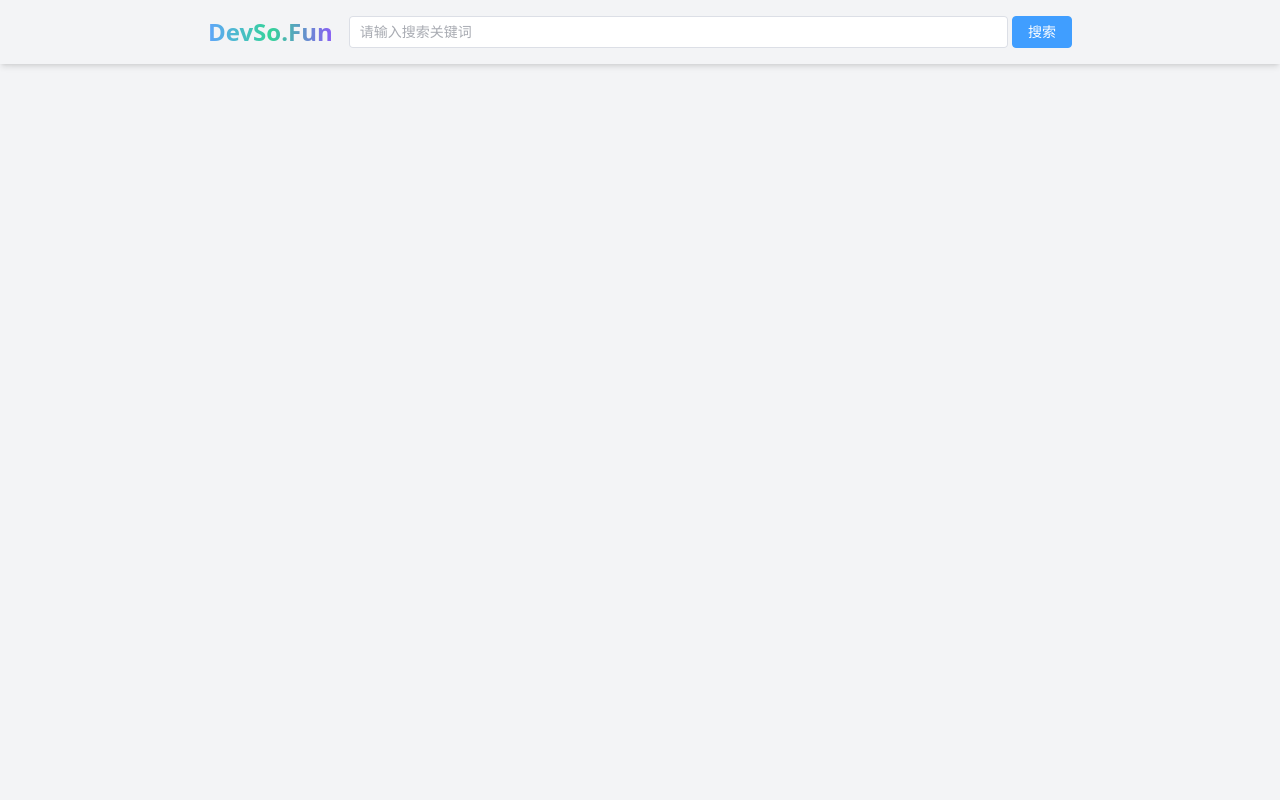
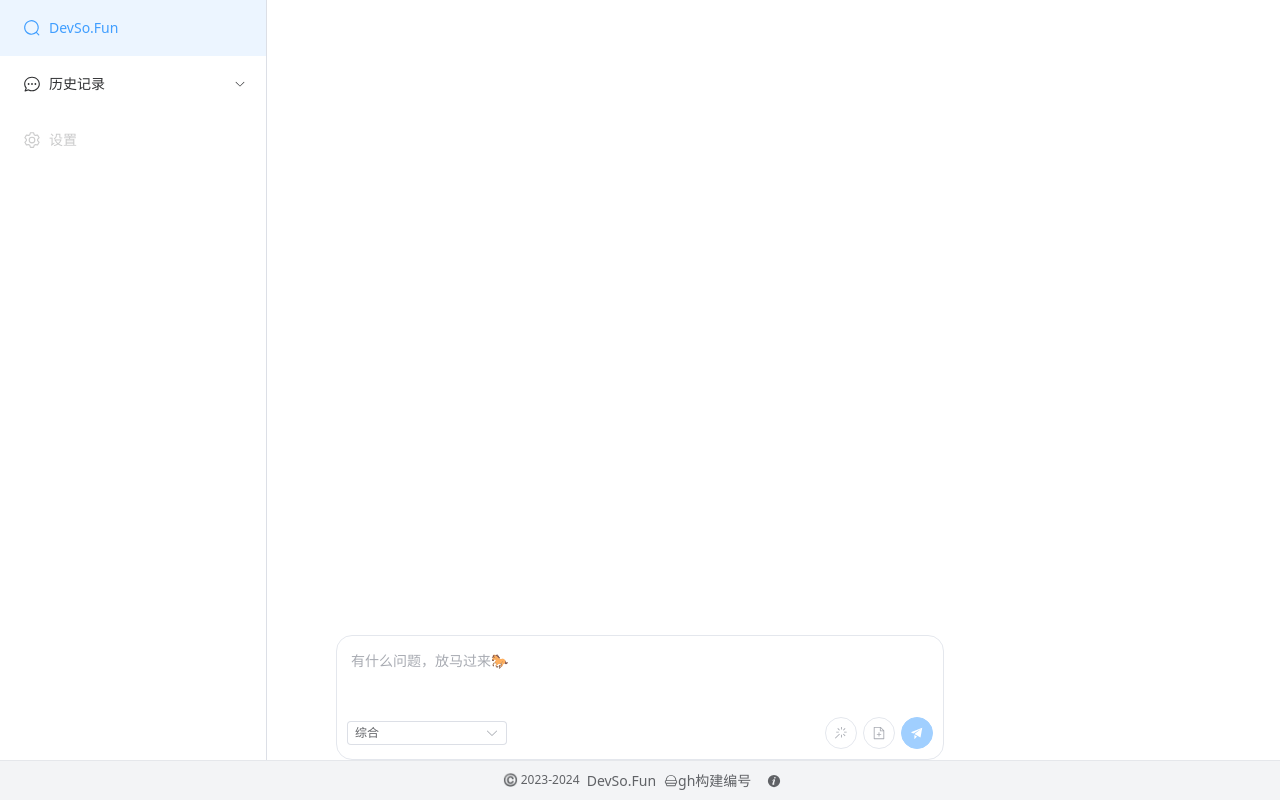
Before and after one commit to devsofun/devso-frontend, a Vue app: page /results in a window 1280 px wide. Built offline with nearby package versions, Linux system fonts and the light colour scheme.

Commit message:
feat: 大搜索框样式

```diff
--- a/package.json
+++ b/package.json
@@ -9,6 +9,8 @@
     "preview": "vite preview"
   },
   "dependencies": {
+    "@element-plus/icons": "^0.0.11",
+    "@element-plus/icons-vue": "^2.3.1",
     "autoprefixer": "^10.4.19",
     "axios": "1.7.2",
     "element-plus": "^2.7.8",
--- a/src/App.vue
+++ b/src/App.vue
@@ -3,17 +3,14 @@
     <div class="flex flex-grow">
       <router-view class="min-h-full min-w-full"></router-view>
     </div>
-    <div class="footer h-15">
-      <div class="text-center text-gray-500">
-        Powered by DevSo.Fun
-      </div>
-    </div>
+    <div class="footer h-10"><Footer /></div>
   </el-container>
   <SettingsPanel />
 </template>
 
 <script setup lang="ts">
-import SettingsPanel from './components/SettingsPanel.vue'
+import SettingsPanel from "./components/SettingsPanel.vue";
+import Footer from "./components/Footer.vue";
 </script>
 
 <style scoped>
--- /dev/null
+++ b/src/components/Footer.vue
@@ -0,0 +1,41 @@
+<template>
+  <div
+    class="footer h-10 fixed left-0 right-0 bottom-0 flex justify-center items-center"
+    dark="bg-dark-700"
+    bg="gray-100"
+    w="full"
+    h="12"
+    text="xs"
+  >
+    <div
+      class="inline-flex justify-center items-center text-center text-gray-500"
+      m="x-2"
+      opacity="75"
+    >
+      <el-text class="mx-1" size="small">
+        <a href="http://sese.yyj.moe" target="_blank">
+          <!-- <img
+          width="28"
+          height="16"
+          class="filter grayscale"
+          m="x-2"
+          style="margin-top: -2px"
+          :src="bannerUrl"
+          alt="Rimo And XiaoYun"
+        /> -->
+        </a>
+        ©️ 2023-{{ new Date().getFullYear() }}
+        <el-link class="mx-1" href="/" :underline="false">DevSo.Fun</el-link>
+      </el-text>
+    </div>
+    <div class="inline-flex justify-center items-center" m="x-2">
+      <el-link :icon="Burger" :underline="false">gh构建编号</el-link>
+      <span class="mx-2"></span>
+      <el-link :icon="InfoFilled" :underline="false"></el-link>
+    </div>
+  </div>
+</template>
+
+<script setup lang="ts">
+import { Burger, InfoFilled } from "@element-plus/icons-vue";
+</script>
--- a/src/components/SearchBox.vue
+++ b/src/components/SearchBox.vue
@@ -1,42 +1,143 @@
 <template>
   <div class="flex gap-x-1">
+    <el-card
+      style="width: 100%; border-radius: 16px"
+      :style="{
+        'box-shadow':
+          mouseover || inputFocus ? 'var(--el-box-shadow-light)' : 'none',
+      }"
+      shadow="never"
+      :body-style="{ padding: 'calc(var(--el-card-padding) / 2)' }"
+      @mouseenter="mouseover = true"
+      @mouseleave="mouseover = false"
+    >
       <el-input
-            class="flex-grow max-w-full"
+        style="width: 100%; padding: -5px"
+        resize="none"
+        class="flex-grow max-w-full noPadding"
         v-model="internalQuery"
-            placeholder="请输入搜索关键词"
-            @keyup.enter.native="performSearch" />
-        <el-button class="flex" type="primary" @click="performSearch">
-            搜索
-        </el-button>
+        placeholder="有什么问题，放马过来🐎"
+        @keyup.enter.native="performSearch"
+        @keyup.enter.prevent
+        :rows="3"
+        type="textarea"
+        input-style="padding: 4px"
+        @focus="inputFocus = true"
+        @blur="inputFocus = false"
+      />
+      <!-- <el-divider border-style="dashed" style="margin: 6px 0" /> -->
+      <div class="flex items-center justify-between">
+        <el-select
+          v-model="value"
+          placeholder="选择你要的搜索能力"
+          size="small"
+          class="w-40"
+        >
+          <template #header>
+            <el-text class="mx-1" type="info" size="small"
+              >选择你想使用的搜索能力</el-text
+            >
+          </template>
+          <el-option
+            v-for="item in options"
+            :key="item.value"
+            :label="item.label"
+            :value="item.value"
+            :disabled="item.disabled"
+          />
+        </el-select>
+        <div class="flex ml-auto">
+          <el-tooltip content="常用对话设定" placement="top">
+            <el-button
+              :icon="MagicStick"
+              style="margin-left: 6px"
+              circle
+              disabled
+            />
+          </el-tooltip>
+
+          <el-tooltip content="添加文件" placement="top">
+            <el-button
+              :icon="DocumentAdd"
+              style="margin-left: 6px"
+              circle
+              disabled
+            />
+          </el-tooltip>
+
+          <el-tooltip
+            :content="internalQuery === '' ? '请输入你的问题' : '发射🚀！'"
+            placement="top"
+          >
+            <el-button
+              class="flex"
+              style="margin-left: 6px"
+              type="primary"
+              @click="performSearch"
+              :icon="Promotion"
+              :disabled = "internalQuery === ''"
+              circle
+            />
+          </el-tooltip>
+        </div>
+      </div>
+    </el-card>
   </div>
 </template>
 
 <script setup lang="ts">
-import { ref, watch } from 'vue';
-import { ElMessage } from 'element-plus';
-import { useRouter, useRoute } from 'vue-router';
+import { ref, watch } from "vue";
+import { ElMessage } from "element-plus";
+import { useRouter, useRoute } from "vue-router";
+import { Promotion, DocumentAdd, MagicStick } from "@element-plus/icons-vue";
 
 const router = useRouter();
 const route = useRoute();
 
-const internalQuery = ref(route.query.query as string || '');
+const internalQuery = ref((route.query.query as string) || "");
+const mouseover = ref(false);
+const inputFocus = ref(false);
+const value = ref("general");
+const options = [
+  {
+    value: "general",
+    label: "综合",
+  },
+  {
+    value: "error",
+    label: "搜报错",
+    disabled: true,
+  },
+  {
+    value: "document",
+    label: "查文档",
+    disabled: true,
+  },
+];
 
-watch(() => route.query.query, (newQuery) => {
-  internalQuery.value = newQuery as string || '';
-});
+watch(
+  () => route.query.query,
+  (newQuery) => {
+    internalQuery.value = (newQuery as string) || "";
+  }
+);
 
 function performSearch() {
-    if (internalQuery.value !== '') {
+  if (internalQuery.value !== "") {
     ElMessage.success(`搜索: ${internalQuery.value}`);
-        router.push({ path: '/results', query: { query: internalQuery.value } });
+    router.push({ path: "/results", query: { query: internalQuery.value } });
   } else {
-        ElMessage.warning('请输入搜索关键词');
+    ElMessage.warning("请输入搜索关键词");
   }
 }
 </script>
 
 <style scoped>
 .rainbow {
-    @apply bg-gradient-to-r from-blue-400 via-green-400 to-purple-400 bg-clip-text text-transparent
+  @apply bg-gradient-to-r from-blue-400 via-green-400 to-purple-400 bg-clip-text text-transparent;
+}
+
+:deep(.el-textarea__inner) {
+  box-shadow: none !important;
 }
 </style>
--- a/src/views/Home.vue
+++ b/src/views/Home.vue
@@ -1,6 +1,7 @@
 <template>
   <div class="flex flex-col items-center justify-center bg-gray-100 space-y-5">
     <div class="flex">
+      <img src="https://www.devso.fun/favicon.ico" alt="Logo" class="h-10 w-10 mr-2 self-center" />
       <div class="inline-block text-5xl font-bold rainbow select-none">
         DevSo.Fun
       </div>
--- a/src/views/Results.vue
+++ b/src/views/Results.vue
@@ -1,39 +1,158 @@
+<!-- <template>
+  <div class="bg-gray-100 w-full min-h-screen flex flex-col">
+    <div class="common-layout">
+      <el-container>
+        <el-page-header>
+          <template #content>
+            <span class="text-large font-600 mr-3"> Title </span>
+          </template>
+        </el-page-header>
+        <el-container>
+          <el-aside width="200px">Aside</el-aside>
+          <main
+            class="flex flex-col items-center max-w-4xl py-4 px-4 flex-grow"
+            v-loading="loading"
+          >
+            <div
+              v-for="(result, index) in results"
+              :key="index"
+              class="mb-6 p-6 bg-white rounded-xl shadow-lg min-w-full transition-transform duration-300 hover:shadow-xl hover:scale-105"
+            >
+              <h2 class="text-xl font-semibold text-blue-700">
+                <a
+                  :href="result.link"
+                  target="_blank"
+                  class="hover-underline-animation"
+                  >{{ result.title }}</a
+                >
+              </h2>
+              <p class="text-gray-800 mt-2 break-all">
+                {{ result.content + "..." }}
+              </p>
+              <p class="text-green-600 mt-2 break-all">{{ result.link }}</p>
+            </div>
+          </main>
+          <el-footer>
+            <SearchBox
+              class="flex-grow"
+              v-model="query"
+              @search="fetchResults"
+            />
+          </el-footer>
+        </el-container>
+      </el-container>
+    </div>
+  </div>
+</template> -->
+
 <template>
-  <div class="bg-gray-100 w-full min-h-screen flex flex-col items-center">
-    <header class="sticky top-0 w-full bg-gray-100 shadow-md z-50 py-4">
-      <div class="flex justify-start items-center gap-4 max-w-4xl mx-auto px-4 w-full">
-        <div class="flex-shrink title rainbow text-2xl font-extrabold select-none">
-          <a href="/">DevSo.Fun</a>
+  <div class="flex flex-col min-h-full">
+    <el-row class="tac">
+      <el-col :span="5">
+        <div
+          style="
+            position: fixed;
+            max-width: inherit;
+            left: 0;
+            right: 0;
+            height: 100vh;
+          "
+        >
+          <el-menu
+            default-active="2"
+            class="el-menu-vertical-demo"
+            style="height: 100%"
+            @open="handleOpen"
+            @close="handleClose"
+          >
+            <el-menu-item index="2">
+              <el-icon><search /></el-icon>
+              <span>DevSo.Fun</span>
+            </el-menu-item>
+            <el-sub-menu index="1" default-opened>
+              <template #title>
+                <el-icon><chat-dot-round /></el-icon>
+                <span>历史记录</span>
+              </template>
+              <el-menu-item-group title="Group One">
+                <el-menu-item index="1-1">item one</el-menu-item>
+                <el-menu-item index="1-2">item two</el-menu-item>
+              </el-menu-item-group>
+              <el-menu-item-group title="Group Two">
+                <el-menu-item index="1-3">item three</el-menu-item>
+              </el-menu-item-group>
+              <el-sub-menu index="1-4">
+                <template #title>item four</template>
+                <el-menu-item index="1-4-1">item one</el-menu-item>
+              </el-sub-menu>
+            </el-sub-menu>
+
+            <el-menu-item index="3" disabled>
+              <el-icon><Setting /></el-icon>
+              <span>设置</span>
+            </el-menu-item>
+          </el-menu>
         </div>
-        <SearchBox class="flex-grow" v-model="query" @search="fetchResults" />
-      </div>
-    </header>
-
-    <main class="flex flex-col items-center max-w-4xl py-4 px-4" v-loading="loading">
-      <div v-for="(result, index) in results" :key="index"
-        class="mb-6 p-6 bg-white rounded-xl shadow-lg min-w-full
-        transition-transform duration-300 hover:shadow-xl hover:scale-105">
+      </el-col>
+      <el-col :span="14">
+        <div class="flex flex-col">
+          <div class="flex">
+            <main
+              class="flex-1 items-center max-w-4xl py-4 px-4"
+              v-loading="loading"
+            >
+              <div
+                v-for="(result, index) in results"
+                :key="index"
+                class="mb-6 p-6 bg-white rounded-xl shadow-lg min-w-full transition-transform duration-300 hover:shadow-xl hover:scale-105"
+              >
                 <h2 class="text-xl font-semibold text-blue-700">
-          <a :href="result.link" target="_blank" class="hover-underline-animation">{{ result.title }}</a>
+                  <a
+                    :href="result.link"
+                    target="_blank"
+                    class="hover-underline-animation"
+                    >{{ result.title }}</a
+                  >
                 </h2>
-        <p class="text-gray-800 mt-2 break-all">{{ result.content + "..." }}</p>
+                <p class="text-gray-800 mt-2 break-all">
+                  {{ result.content + "..." }}
+                </p>
                 <p class="text-green-600 mt-2 break-all">{{ result.link }}</p>
               </div>
             </main>
           </div>
+            <div class="fixed inset-x-0 bottom-10" style="width: 50vw; transform: translateX(50%)">
+            <SearchBox
+              class="flex-grow bottom-20 mx-4"
+              v-model="query"
+              @search="fetchResults"
+            />
+          </div>
+        </div>
+      </el-col>
+    </el-row>
+  </div>
 </template>
 
 <script setup lang="ts">
-import { ref, watch } from 'vue';
-import { useRoute } from 'vue-router';
-import { ElMessage } from 'element-plus';
-import axios from 'axios';
-import SearchBox from '../components/SearchBox.vue';
+import { ref, watch } from "vue";
+import { useRoute } from "vue-router";
+import { ElMessage } from "element-plus";
+import axios from "axios";
+import SearchBox from "../components/SearchBox.vue";
 
 const route = useRoute();
-const query = ref(route.query.query as string || '');
+const query = ref((route.query.query as string) || "");
 const results = ref<SearchResult[]>([]);
 const loading = ref(false);
+
+import { Search, Setting, ChatDotRound } from "@element-plus/icons-vue";
+const handleOpen = (key: string, keyPath: string[]) => {
+  console.log(key, keyPath);
+};
+const handleClose = (key: string, keyPath: string[]) => {
+  console.log(key, keyPath);
+};
 
 interface SearchResult {
   content: string;
@@ -41,13 +160,19 @@ interface SearchResult {
   title: string;
 }
 
+const goBack = () => {
+  console.log("go back");
+};
+
 const fetchResults = async () => {
   if (!query.value) return;
   loading.value = true;
   try {
-    const response = await axios.get<SearchResult[]>(`https://api.devso.fun/search?q=${query.value}`);
+    const response = await axios.get<SearchResult[]>(
+      `https://api.devso.fun/search?q=${query.value}`
+    );
     results.value = response.data;
-    ElMessage.success('搜索结果更新');
+    ElMessage.success("搜索结果更新");
   } catch (error) {
     ElMessage.error(`错误`);
   } finally {
@@ -55,10 +180,13 @@ const fetchResults = async () => {
   }
 };
 
-watch(() => route.query.query, (newQuery) => {
+watch(
+  () => route.query.query,
+  (newQuery) => {
     query.value = newQuery as string;
     fetchResults(); // 更新搜索结果
-});
+  }
+);
 
 fetchResults();
 </script>
@@ -78,7 +206,7 @@ fetchResults();
 }
 
 .hover-underline-animation::after {
-  content: '';
+  content: "";
   position: absolute;
   width: 100%;
   transform: scaleX(0);
@@ -94,5 +222,4 @@ fetchResults();
   transform: scaleX(1);
   transform-origin: bottom left;
 }
-
 </style>
```
Also changed, not shown: 1 other file (tests, documents, lock files or other folders). Lines whose indentation alone changed are shown as unchanged.
